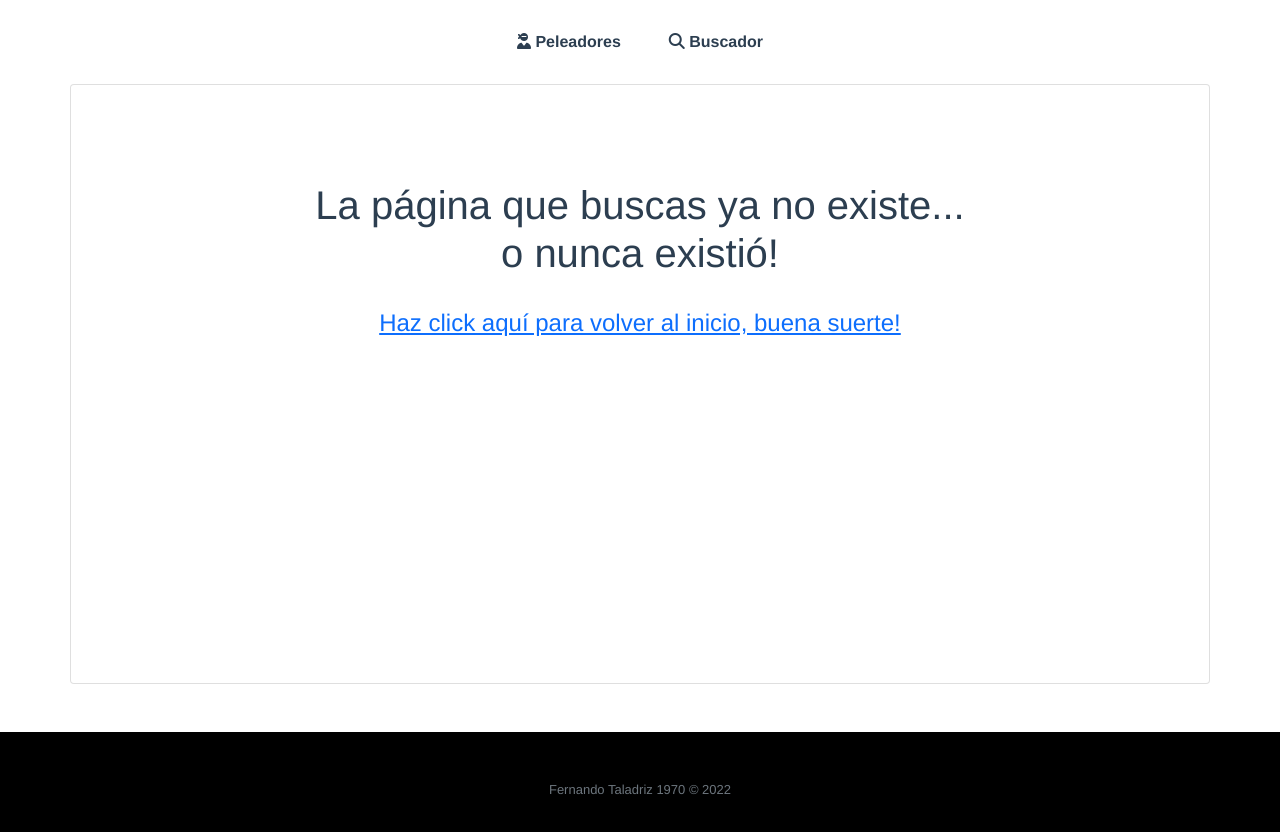
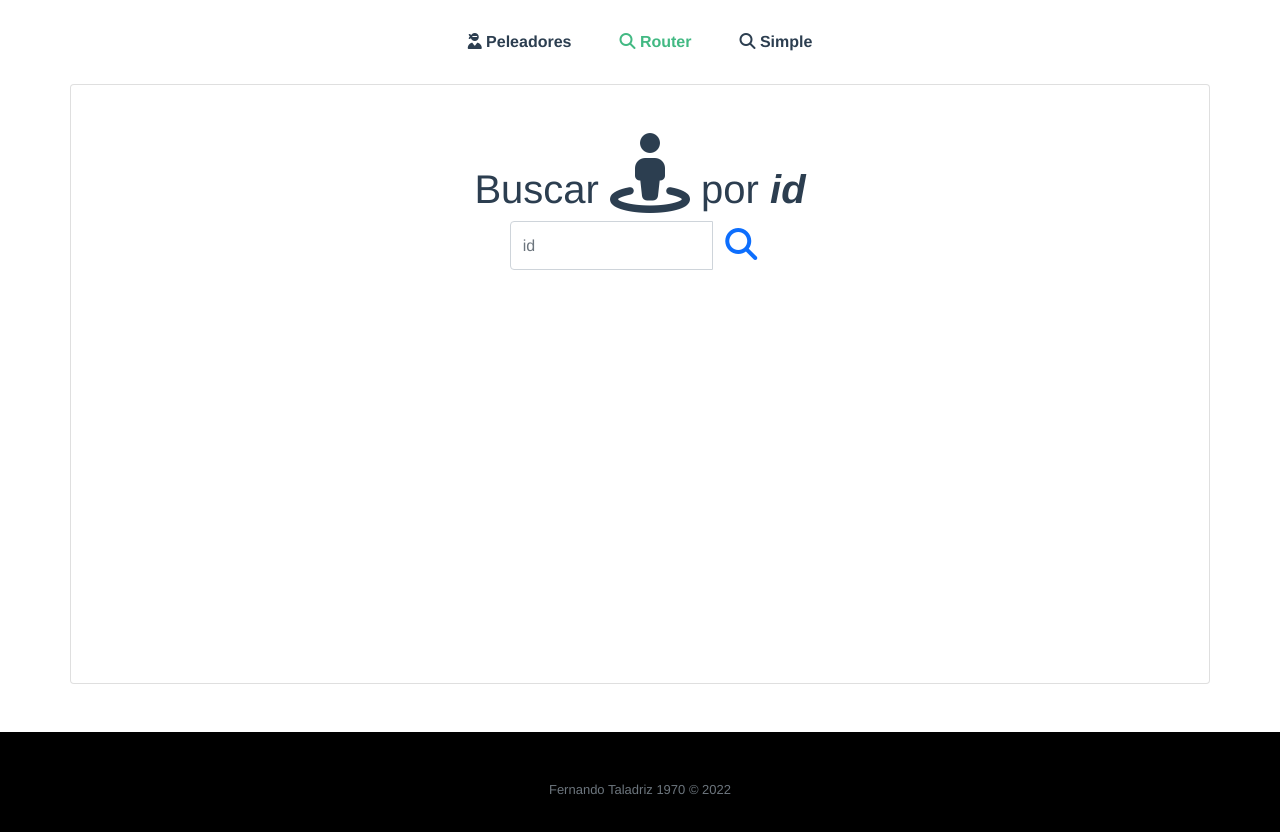
Before and after one commit to TaladropoliS/idolosmarciales, a Vue app: page /buscadorrouter in a window 1280 px wide. Shown: the top 832 px of the page. Built offline with nearby package versions, Linux system fonts and the light colour scheme.

Commit message:
funcionando las busquedas

```diff
--- a/src/App.vue
+++ b/src/App.vue
@@ -4,8 +4,11 @@
       <router-link class="text-decoration-none d-inline-block me-1 me-sm-2 me-md-5"
                    to="/"><i class="fa-solid fa-user-ninja"></i> Peleadores
       </router-link>
+      <router-link class="text-decoration-none d-inline-block me-1 me-sm-2 me-md-5"
+                   to="/buscadorrouter"><i class="fas fa-search"></i> Router
+      </router-link>
       <router-link class="text-decoration-none d-inline-block"
-                   to="/buscador"><i class="fas fa-search"></i> Buscador
+                   to="/buscador"><i class="fas fa-search"></i> Simple
       </router-link>
     </nav>
 
--- /dev/null
+++ b/src/components/NotPeleadorVue.vue
@@ -0,0 +1,17 @@
+<template>
+  <div class="notfound p-5">
+    <h1>El PELEADOR que buscas no existe...<br>o nunca existió!</h1>
+    <br>
+    <router-link class="h4" to="/buscadorrouter">Haz click aquí para volver a BUSCAR, buena suerte!</router-link>
+  </div>
+</template>
+
+<script>
+  export default {
+    name: "NotPeleadorVue"
+  }
+</script>
+
+<style scoped>
+
+</style>
--- a/src/components/PeleadorRouterVue.vue
+++ b/src/components/PeleadorRouterVue.vue
@@ -1,6 +1,5 @@
 <template>
-  <div>
-
+  <div v-if="id && nombre && imgSrc">
     <div class="card bg-black text-light">
       <div class="card-title pt-3">
         <h3><b>{{ nombre }}</b></h3>
@@ -19,9 +18,9 @@
     name: "PeleadorRouterVue",
     data() {
       return {
-        id: String,
-        nombre: String,
-        imgSrc: String
+        id: '',
+        nombre: '',
+        imgSrc: ''
       }
     },
     methods: {
@@ -41,7 +40,6 @@
     },
     created() {
       let idP = this.$route.params.id
-      console.log(idP)
       this.buscarPeleador(idP)
     }
   }
--- a/src/router/index.js
+++ b/src/router/index.js
@@ -21,9 +21,19 @@ const routes = [
         component: () => import('../views/BuscadorView.vue')
     },
     {
-        path: '*',
+        path: '/buscadorrouter',
+        name: 'buscadorrouter',
+        component: () => import('../views/BuscadorRouterVue.vue')
+    },
+    {
+        path: '/*',
         name: 'notfound',
         component: () => import('../components/NotFoundVue.vue')
+    },
+    {
+        path: '/peleador/*',
+        name: 'notpeleador',
+        component: () => import('../components/NotPeleadorVue.vue')
     },
 ]
 
--- /dev/null
+++ b/src/views/BuscadorRouterVue.vue
@@ -0,0 +1,48 @@
+<template>
+  <div class="">
+    <h1>Buscar <span class="d-inline-block">
+      <i class="fa-solid fa-street-view fa-2x"></i>
+        <span class="d-inline-block">&nbsp;por <i><b>id</b></i></span>
+      </span></h1>
+    <div class="col-10 col-sm-5 col-md-4 col-lg-3 mx-auto">
+      <div class="input-group mb-3">
+        <input v-model="idSearch" type="text" class="form-control" placeholder="id"
+               aria-label="id" aria-describedby="peleador" value="">
+        <span @click.prevent="crearLink(idSearch)" class="input-group-text btn" id="peleador">
+          <router-link :to="irAPeleador(idSearch)">
+          <i class="fas fa-search fa-2x"></i>
+              </router-link>
+        </span>
+      </div>
+    </div>
+
+
+  </div>
+</template>
+
+<script>
+
+  export default {
+    name: "buscadorRouterVue",
+    data() {
+      return {
+        idSearch: '',
+        pk: '',
+      }
+    },
+    methods: {
+      crearLink(idSearch) {
+        console.log(this.idSearch)
+        this.irAPeleador(idSearch)
+      },
+      irAPeleador(pk) {
+        console.log(pk)
+        return `/peleador/${pk}`
+      },
+    },
+  }
+</script>
+
+<style scoped>
+
+</style>
--- a/src/views/BuscadorView.vue
+++ b/src/views/BuscadorView.vue
@@ -23,7 +23,7 @@
   import PeleadorVue from "@/components/PeleadorVue";
 
   export default {
-    name: "encontradorView",
+    name: "buscadorView",
     components: {
       PeleadorVue
     },
```
